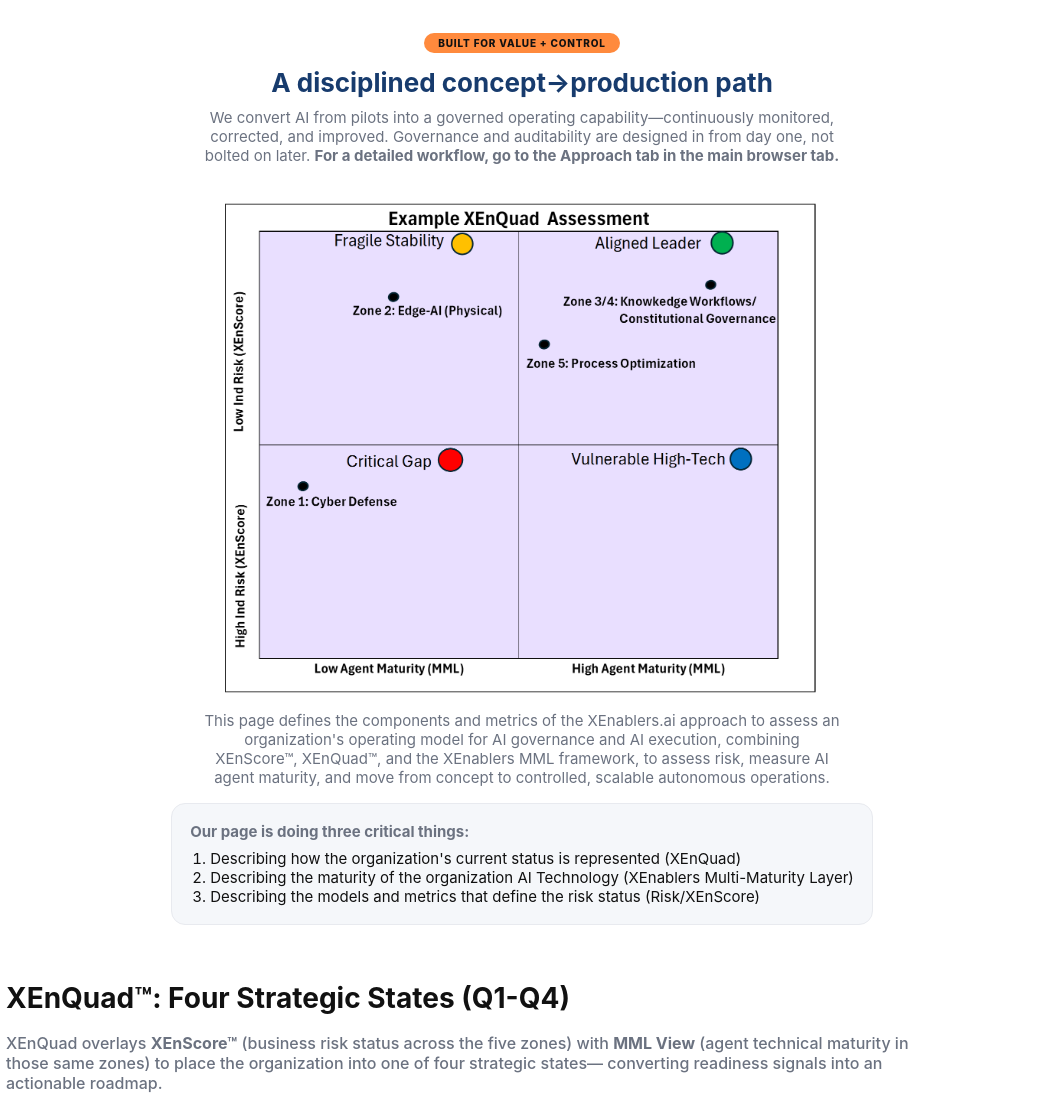
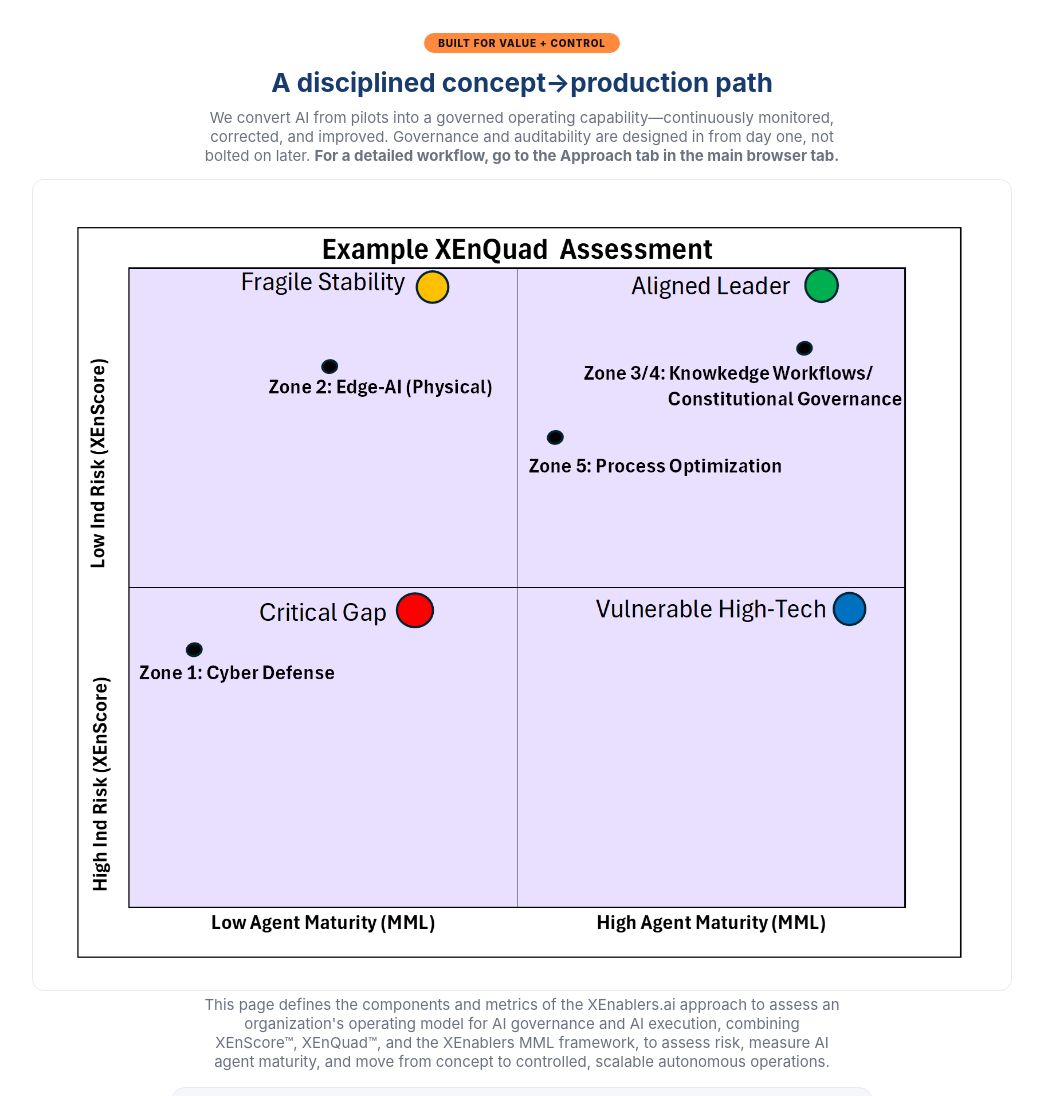
Before and after one commit to Brianhsl2/X-web5, a website: page MML-Zones.html in a window 1280 px wide. Shown: the top 1096 px of the page, without its empty margins (118-1161 px from the left). Drawn offline with Linux system fonts and the light colour scheme.

Commit message:
Fix dark-mode overlap on MML-Zones image

```diff
--- a/MML-Zones.html
+++ b/MML-Zones.html
@@ -101,6 +101,25 @@
     .section {
       padding: 32px 0;
     }
+
+    .xenquad-image-wrap {
+      margin-top: 14px;
+      display: inline-block;
+      max-width: min(100%, 980px);
+      padding: 10px;
+      border-radius: 12px;
+      border: 1px solid var(--card-border);
+      background: #ffffff;
+    }
+
+    .xenquad-image-wrap img {
+      display: block;
+      width: 100%;
+      height: auto;
+      border-radius: 8px;
+      filter: none !important;
+      -webkit-filter: none !important;
+    }
   </style>
   <script>!function(){var t=localStorage.getItem("xenablers-theme");if(t==="dark"||t==="light")document.documentElement.setAttribute("data-theme",t)}();</script>
 </head>
@@ -115,9 +134,9 @@
         Governance and auditability are designed in from day one, not bolted on later.
         <strong>For a detailed workflow, go to the Approach tab in the main browser tab.</strong>
       </p>
-      <p style="margin-top: 14px;">
-        <img src="XEnQuad.sim.5.png" alt="XEnQuad simulation diagram" style="max-width: 100%; height: auto; border-radius: 10px;" />
-      </p>
+      <div class="xenquad-image-wrap" aria-label="XEnQuad simulation image container">
+        <img src="XEnQuad.sim.5.png" alt="XEnQuad simulation diagram" />
+      </div>
       <p>
         This page defines the components and metrics of the XEnablers.ai approach to assess an organization's operating model for AI governance and AI execution, combining XEnScore™, XEnQuad™, and the XEnablers MML framework, to assess risk, measure AI agent maturity, and move from concept to controlled, scalable autonomous operations.
       </p>
```
